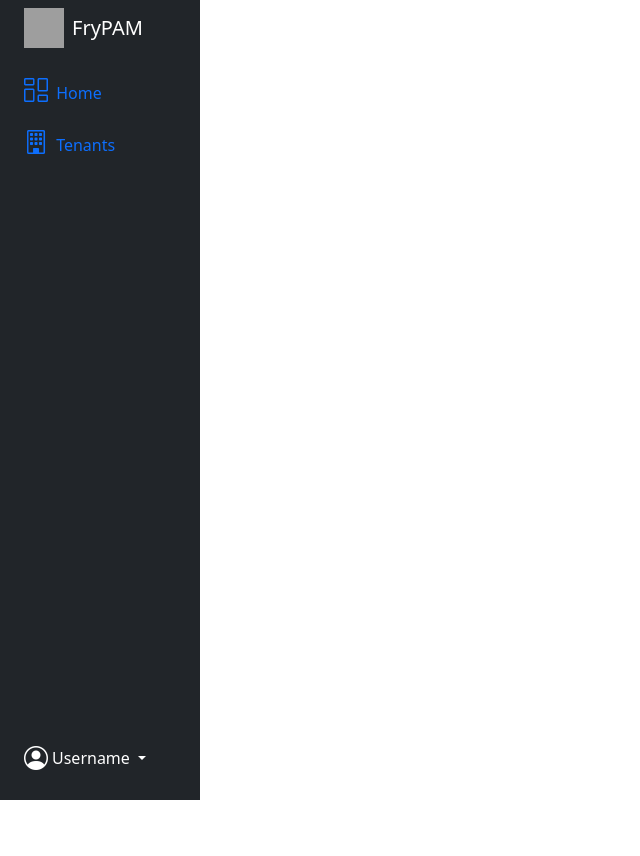
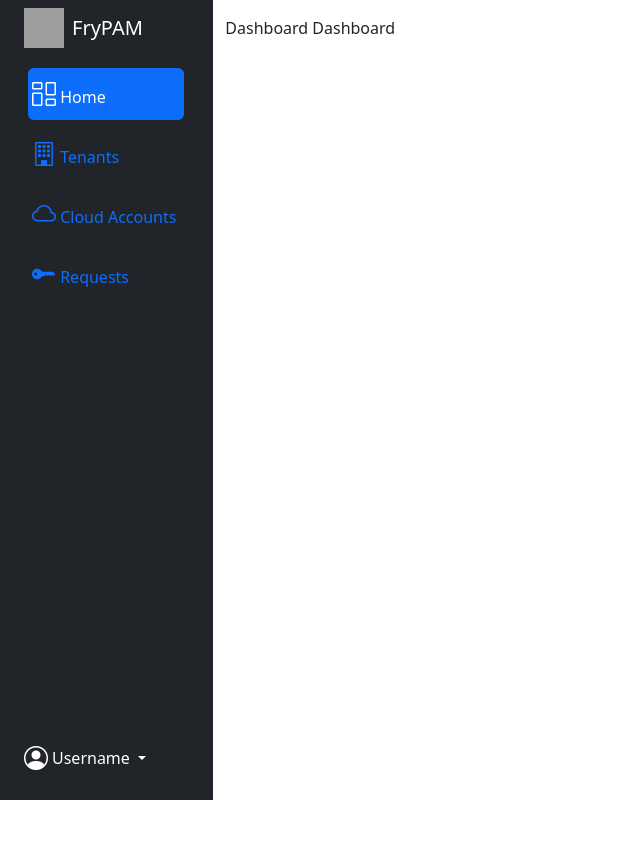
Before and after one commit to UNIVESP-PI-DRP14-Sala6-Grupo2/FryPAM, a Django app: page / in a window 1280 px wide. Shown: the whole page, without its empty margins (0-640 px from the left). After the commit the page ends 800 px from the top, so only its background shows below. Run offline with Django 5.2, Linux system fonts and the light colour scheme; grey boxes are pictures that could not be loaded.

Commit message:
add cloud accounts and password requests views; update sidebar and templates

```diff
--- a/pam/templates/base.html
+++ b/pam/templates/base.html
@@ -1,8 +1,8 @@
 <!DOCTYPE html>
 <html lang="en">
 <head>
-    <meta charset="UTF-8" />
-    <meta name="viewport" content="width=device-width, initial-scale=1.0" />
+    <meta charset="UTF-8"/>
+    <meta name="viewport" content="width=device-width, initial-scale=1.0"/>
 
     <title>{% block title %} {% endblock title %}</title>
     <link
@@ -20,18 +20,18 @@
 </head>
 
 <body>
-    <div class="col-auto sidebar-container" >
-      <!-- Sidebar -->
+<div class="col-auto sidebar-container">
+    <div class="container-fluid">
+        <div class="row flex-nowrap">
             {% include 'components/sidebar/_sidebar.html' %}
             <div class="col py-3">
-        <div class="container mt-4">
                 <main>
                     {% block content %}
-                {{ content }}
                     {% endblock content %}
                 </main>
             </div>
         </div>
     </div>
+</div>
 </body>
 </html>
--- /dev/null
+++ b/pam/templates/components/sidebar/_cloud_accounts.html
@@ -0,0 +1,8 @@
+<li class="nav-item">
+    <a href="cloud_accounts.html" class="nav-link align-middle px-0 m-1 {% if active_page == 'cloud_accounts' %} active {% endif %}">
+        <span class="ms-1 me-2 d-none d-sm-inline">
+            <i class="fs-4 bi-cloud"></i>
+            Cloud Accounts
+        </span>
+    </a>
+</li>
--- a/pam/templates/components/sidebar/_dashboard.html
+++ b/pam/templates/components/sidebar/_dashboard.html
@@ -1,6 +1,8 @@
 <li class="nav-item">
-    <a href="#" class="nav-link align-middle px-0">
-        <i class="fs-4 bi-columns-gap"></i>
-        <span class="ms-1 d-none d-sm-inline">Home</span>
+    <a href="dashboard.html" class="nav-link align-middle px-0 m-1 {% if active_page == 'dashboard' %} active {% endif %}">
+        <span class="ms-1 d-none d-sm-inline">
+            <i class="fs-4 bi-columns-gap"></i>
+            Home
+        </span>
     </a>
 </li>
--- /dev/null
+++ b/pam/templates/components/sidebar/_password_requests.html
@@ -0,0 +1,8 @@
+<li class="nav-item">
+    <a href="password_requests.html" class="nav-link align-middle px-0 m-1 {% if active_page == 'password_requests' %} active {% endif %}">
+        <span class="ms-1 d-none d-sm-inline">
+            <i class="fs-4 bi-key-fill"></i>
+            Requests
+        </span>
+    </a>
+</li>
--- a/pam/templates/components/sidebar/_sidebar.html
+++ b/pam/templates/components/sidebar/_sidebar.html
@@ -1,19 +1,21 @@
 {% load static %}
-<div class="container-fluid">
-  <div class="row flex-nowrap">
-      <div class="col-auto col-md-3 col-xl-2 px-sm-2 px-0 bg-dark" style="max-width: 200px;">
+<!-- sidenav -->
+<div class="col-auto col-md-3 col-xl-2 px-sm-2 px-0 bg-dark" style="max-width: 220px;">
     <div class="d-flex flex-column align-items-center align-items-sm-start px-3 pt-2 text-white min-vh-100">
         <a href="/" class="d-flex align-items-center pb-3 mb-md-0 me-md-auto text-white text-decoration-none">
-                <img src="{% static 'images/icon.ico' %}" alt="Logo" class="me-2" style="width: 40px; height: 40px;">
+            <img src="{% static 'images/logo.ico' %}" alt="Logo" class="me-2" style="width: 40px; height: 40px;">
             <span class="fs-5 d-none d-sm-inline">FryPAM</span>
         </a>
-              <ul class="nav nav-pills flex-column mb-sm-auto mb-0 align-items-center align-items-sm-start" id="menu">
+        <ul class="nav nav-pills flex-column" id="menu">
             {% include 'components/sidebar/_dashboard.html' %}
             {% include 'components/sidebar/_tenants.html' %}
+            {% include 'components/sidebar/_cloud_accounts.html' %}
+            {% include 'components/sidebar/_password_requests.html' %}
         </ul>
         <hr>
-              <div class="dropdown pb-4">
-                  <a href="#" class="d-flex align-items-center text-white text-decoration-none dropdown-toggle" id="dropdownUser1" data-bs-toggle="dropdown" aria-expanded="false">
+        <div class="dropdown pb-4 mt-auto">
+            <a href="#" class="d-flex align-items-center text-white text-decoration-none dropdown-toggle"
+               id="dropdownUser1" data-bs-toggle="dropdown" aria-expanded="false">
                 {% comment %} <img src="https://github.com/mdo.png" alt="hugenerd" width="30" height="30" class="rounded-circle"> {% endcomment %}
                 <i class="fs-4 bi-person-circle" width="30" height="30"></i>
                 <span class="d-none d-sm-inline mx-1">Username</span>
@@ -24,5 +26,3 @@
         </div>
     </div>
 </div>
-  </div>
-</div>
--- a/pam/templates/components/sidebar/_tenants.html
+++ b/pam/templates/components/sidebar/_tenants.html
@@ -1,8 +1,8 @@
-{% comment %} {% if perms.brands.view_brand %} {% endcomment %}
 <li class="nav-item">
-    <a href="#" class="nav-link align-middle px-0">
-        <i class="fs-4 bi-building"></i>
-        <span class="ms-1 d-none d-sm-inline">Tenants</span>
+    <a href="tenants.html" class="nav-link align-middle px-0 m-1 {% if active_page == 'tenants' %} active {% endif %}">
+        <span class="ms-1 d-none d-sm-inline">
+            <i class="fs-4 bi-building"></i>
+            Tenants
+        </span>
     </a>
 </li>
-{% comment %} {% endif %} {% endcomment %}
--- /dev/null
+++ b/pam/templates/dashboard.html
@@ -0,0 +1,9 @@
+{% extends 'base.html' %}
+
+{% block content %}
+<div>
+    <!-- content -->
+    {{ title }}
+    {{ heading }}
+</div>
+{% endblock content %}
--- a/pam/views/base.py
+++ b/pam/views/base.py
@@ -1,6 +1,5 @@
 from django.shortcuts import render
-from pam.models import Tenant
-from django.contrib.auth.decorators import login_required
+
 
 #@login_required
 def base_view(request):
--- /dev/null
+++ b/pam/views/dashboard.py
@@ -0,0 +1,12 @@
+from django.shortcuts import render
+
+def dashboard_view(request):
+
+
+    content = {
+        'title': 'Dashboard',
+        'heading': 'Dashboard',
+        'active_page': 'dashboard',
+        'page': 'dashboard.html',
+    }
+    return render(request, 'dashboard.html', content)
--- a/project/urls.py
+++ b/project/urls.py
@@ -1,11 +1,14 @@
 
 from django.contrib import admin
 from django.urls import path, include
-from pam.views import base
+from pam.views import base, dashboard, password_requests, cloud_accounts, tenants
 
 urlpatterns = [
     path('admin/', admin.site.urls),
     path("accounts/", include("django.contrib.auth.urls")),
-    path('', base.base_view),
-
+    path('', dashboard.dashboard_view),
+    path('dashboard.html', dashboard.dashboard_view),
+    path('password_requests.html', password_requests.password_requests_view),
+    path('cloud_accounts.html', cloud_accounts.cloud_accounts_view),
+    path('tenants.html', tenants.tenants_view),
 ]
```
Also changed, not shown: pam/templates/cloud_accounts.html (added, +29 -0 lines), pam/templates/password_requests.html (added, +9 -0 lines), pam/templates/tenants.html (added, +23 -0 lines), pam/templatetags/custom_tags.py (added, +11 -0 lines), pam/views/cloud_accounts.py (added, +27 -0 lines), pam/views/password_requests.py (added, +12 -0 lines), pam/views/tenants.py (added, +22 -0 lines), project/settings.py (+7 -1 lines), 2 other files. Lines whose indentation alone changed are shown as unchanged.
